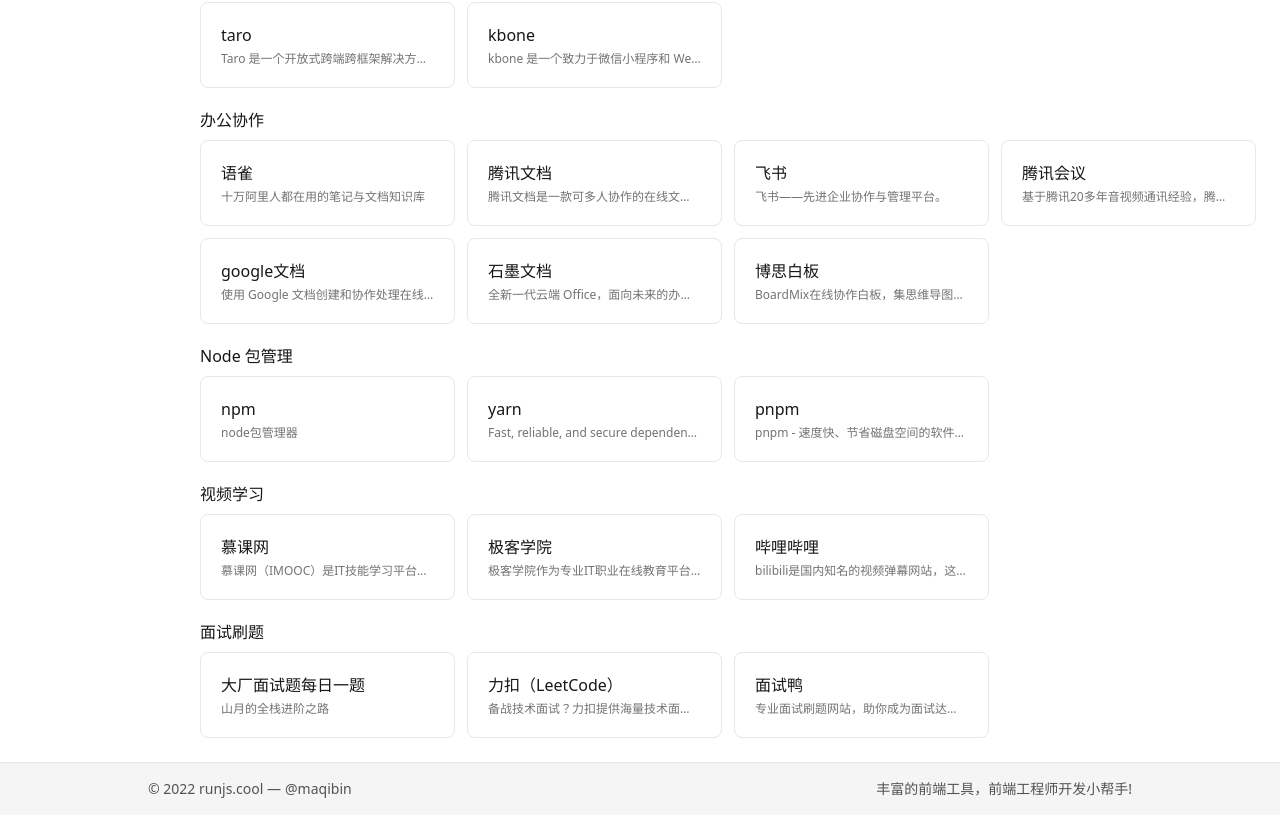
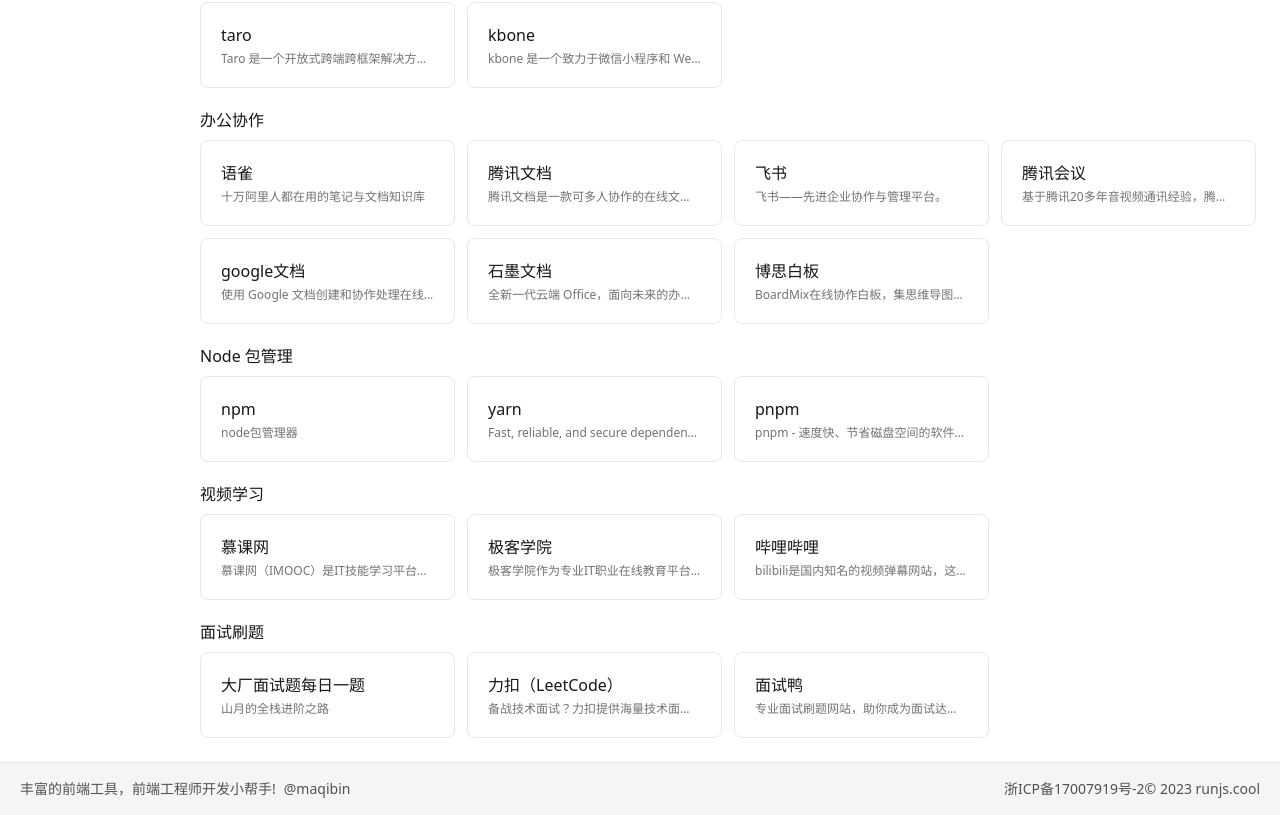
Before and after one commit to maqi1520/runjs.cool, a Next.js app: page / in a window 1280 px wide. Shown: the part 3709-4524 px from the top of the page. Built offline with nearby package versions, Linux system fonts and the light colour scheme.

Commit message:
fix: 🐛 备案号

```diff
--- a/src/components/Footer.tsx
+++ b/src/components/Footer.tsx
@@ -5,15 +5,19 @@ type Props = {};
 export default function Footer({}: Props) {
   return (
     <div className="bg-neutral-100 border-t dark:border-neutral-50/[0.2] dark:bg-neutral-800 text-neutral-600 dark:text-neutral-400">
-      <div className="container max-w-5xl  mx-auto py-4 px-5 flex flex-wrap flex-col sm:flex-row">
+      <div className="container  mx-auto py-4 px-5 flex flex-wrap flex-col sm:flex-row">
         <p className=" text-sm text-center sm:text-left">
-          © 2022 runjs.cool —
-          <a href="https://www.maqib.cn/" className="ml-1" target="_blank">
+          丰富的前端工具，前端工程师开发小帮手!
+          <a href="https://www.maqib.cn/" className="ml-2" target="_blank">
             @maqibin
           </a>
         </p>
+
         <span className="sm:ml-auto sm:mt-0 mt-2 sm:w-auto w-full sm:text-left text-center text-sm">
-          丰富的前端工具，前端工程师开发小帮手!
+          <a href="https://beian.miit.gov.cn/" target="_blank" rel="noreferrer">
+            浙ICP备17007919号-2
+          </a>
+          © 2023 runjs.cool
         </span>
       </div>
     </div>
```
